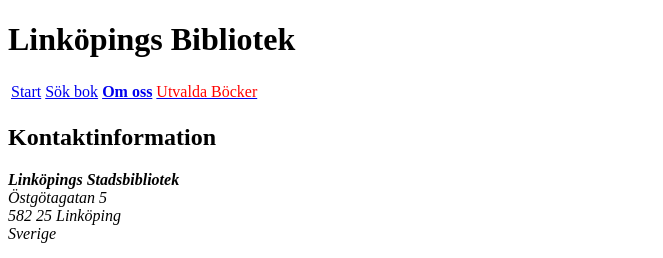
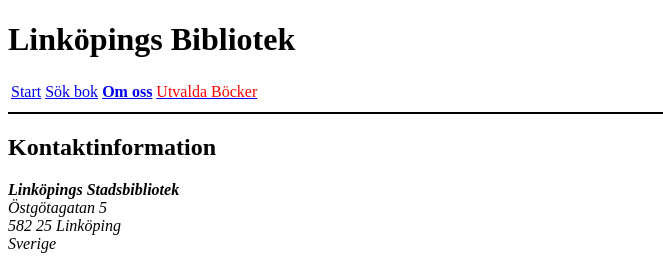
Before and after one commit to Pandangeloo/fictional-bookstore, a plain HTML site: page about.html in a window 1280 px wide. Shown: the top 258 px of the page, without its empty margins (0-663 px from the left). Drawn offline with Linux system fonts and the light colour scheme.

Commit message:
Snyggat till

```diff
--- a/about.html
+++ b/about.html
@@ -19,6 +19,7 @@
             </tr>
         </table>
     </header>
+    <hr color="black">
 
     <section>
         <h2>Kontaktinformation</h2>
```
